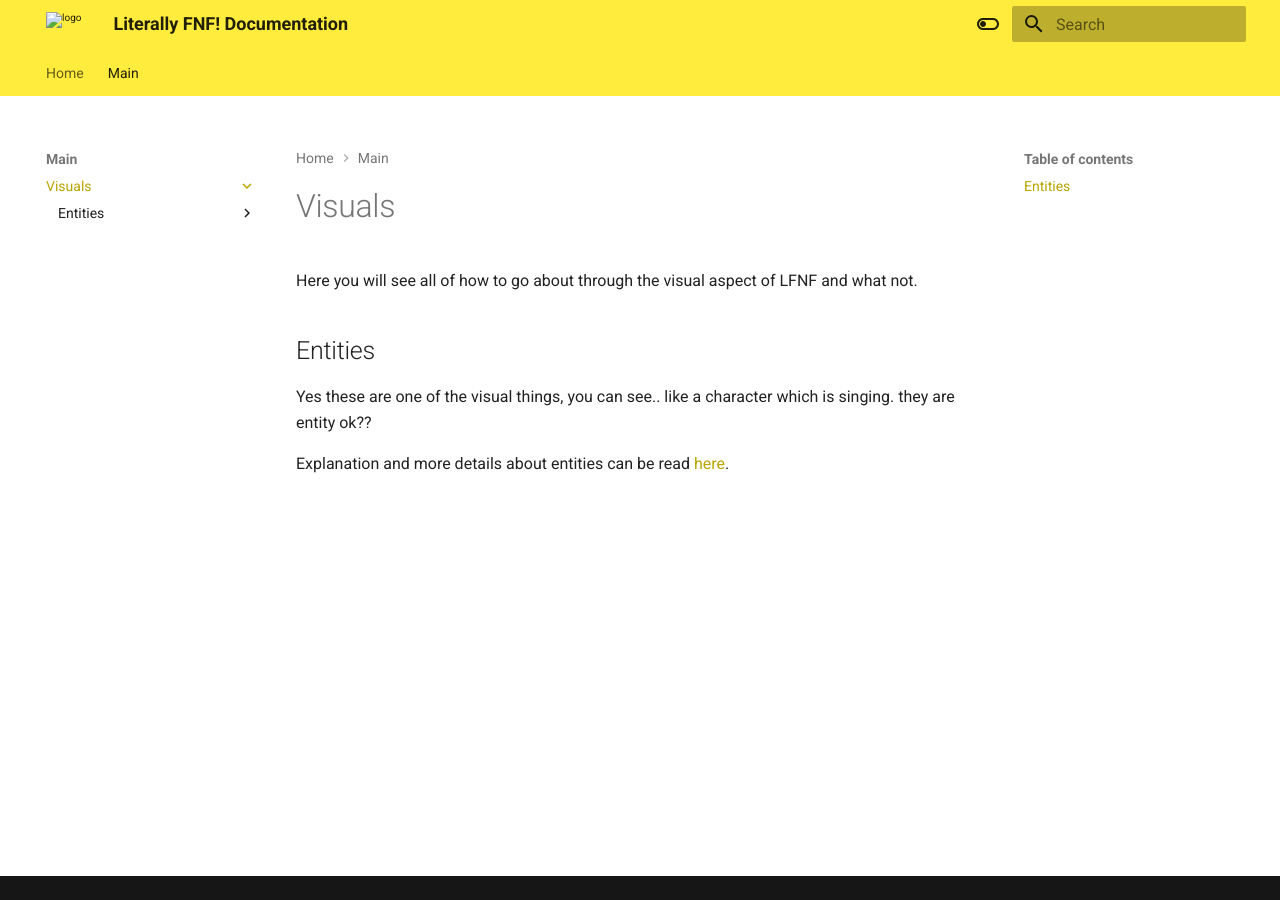
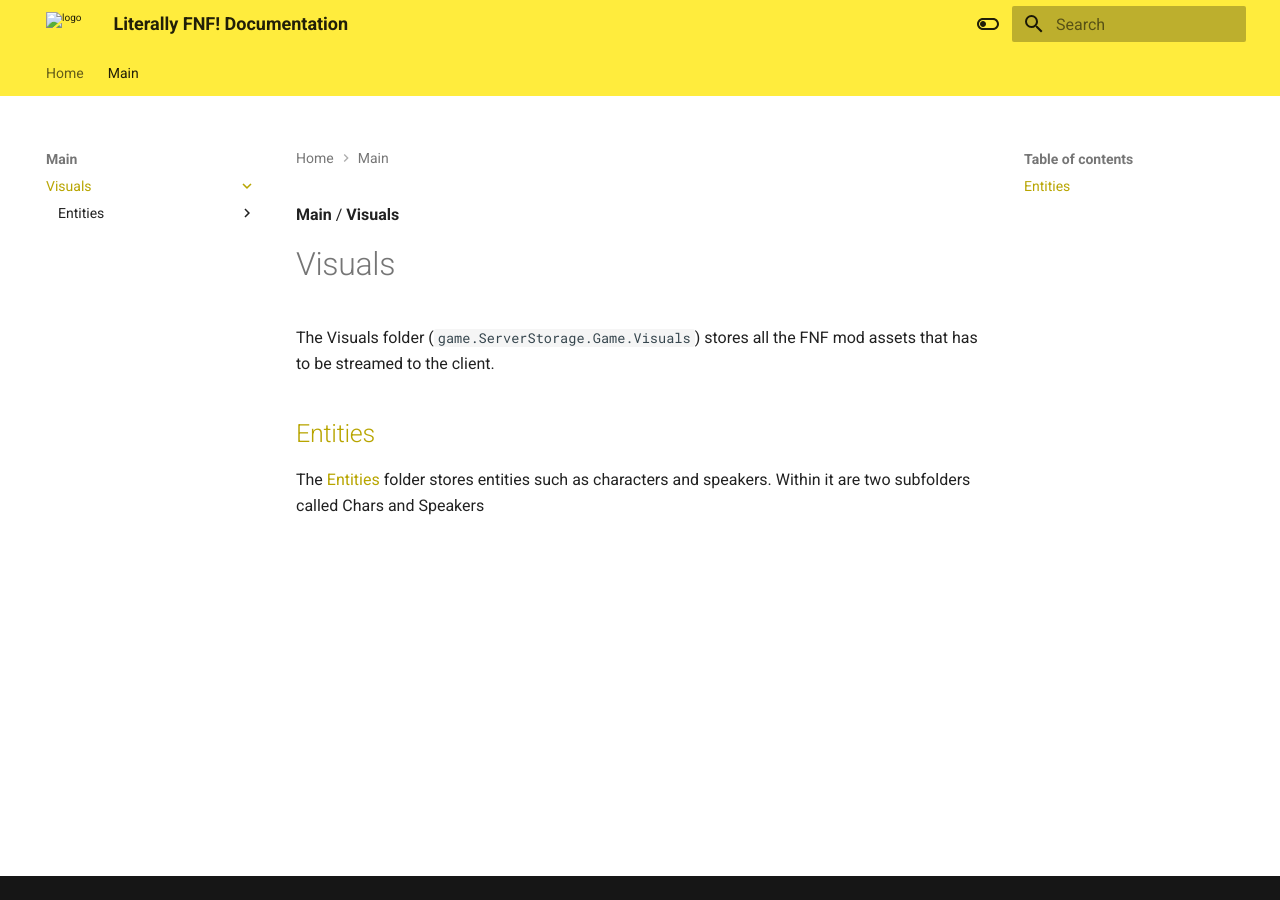
Before and after one commit to toad4085/Literally-FNF-Documentation, an MkDocs documentation site: the page built from docs/main/visuals.md, in a window 1280 px wide. Built offline with MkDocs 1.6.1 and Material for MkDocs 9.7.7, drawn with Linux system fonts in a browser that asks for light colours.

Commit message:
$le update

```diff
--- a/docs/main/visuals.md
+++ b/docs/main/visuals.md
@@ -1,8 +1,8 @@
+**Main** / **Visuals**
+
 # Visuals
 
-Here you will see all of how to go about through the visual aspect of LFNF and what not.
+The Visuals folder (`game.ServerStorage.Game.Visuals`) stores all the FNF mod assets that has to be streamed to the client.
 
-## Entities
-Yes these are one of the visual things, you can see.. like a character which is singing. they are entity ok??
-
-Explanation and more details about entities can be read [here](entities).
+## [Entities](entities)
+The [Entities](entities) folder stores entities such as characters and speakers. Within it are two subfolders called Chars and Speakers
```
Also changed, not shown: docs/index.md (+1 -1 lines), docs/main/visuals/entities.md (+2 -0 lines), docs/main/visuals/entities/attributes.md (+2 -0 lines).
